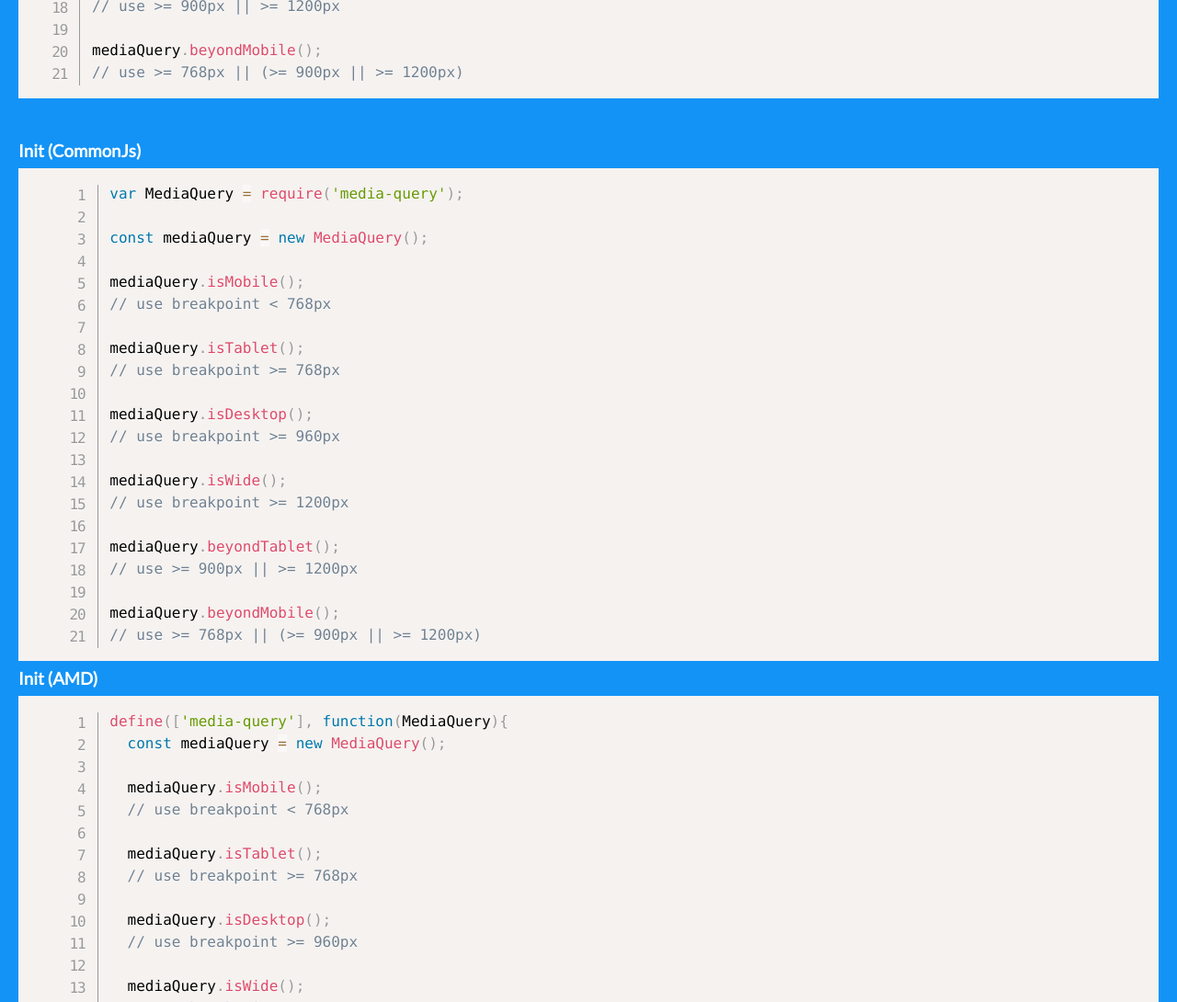
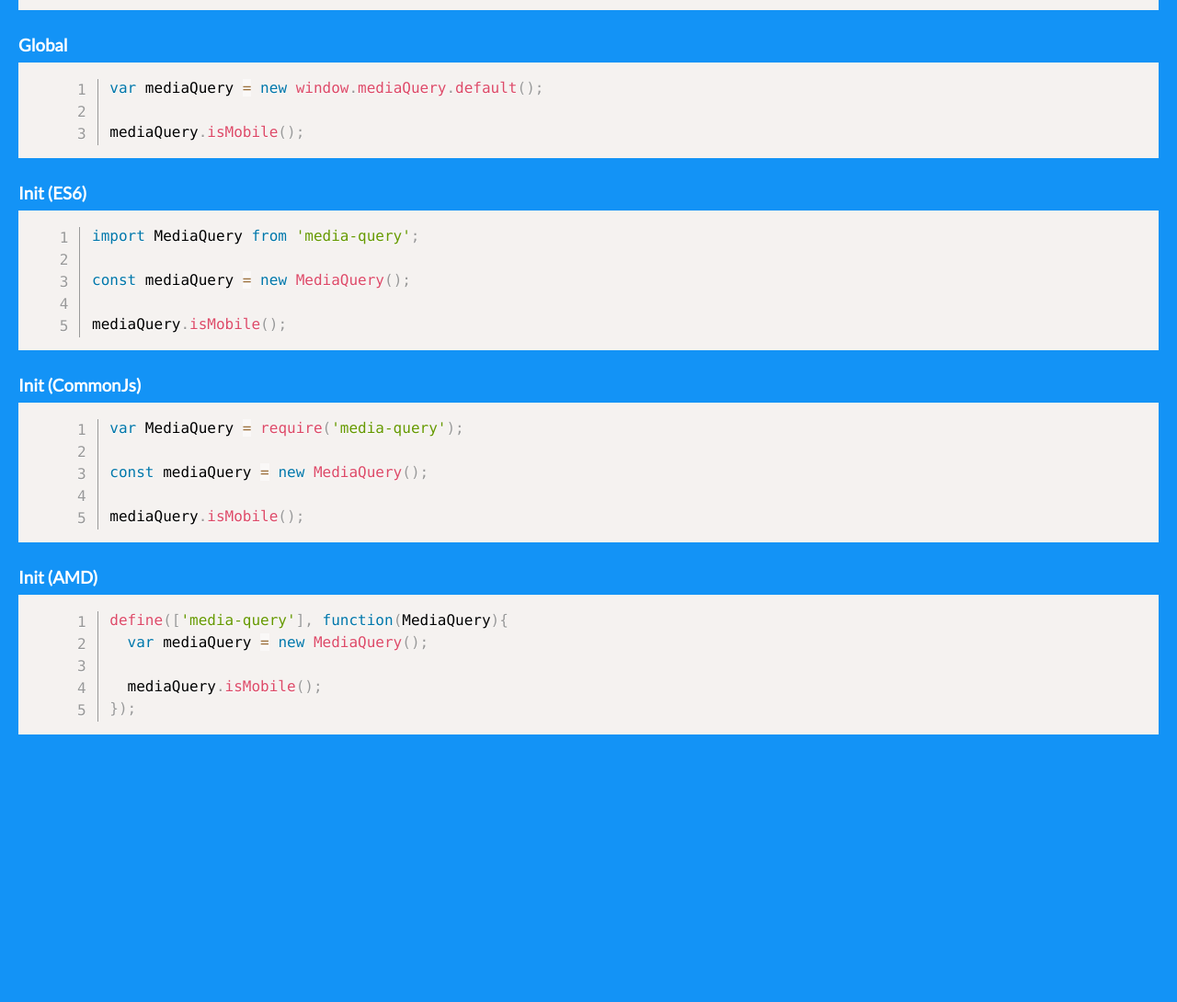
Before and after one commit to getninjas/dhalsim-js, a website: page index.html in a window 1280 px wide. Shown: the part 621-1711 px from the top of the page at 92% size. After the commit the page ends 1448 px from the top, so only its background shows below. Drawn offline with nearby package versions, Linux system fonts and the light colour scheme.

Commit message:
updated documentation

```diff
--- a/index.html
+++ b/index.html
@@ -8,7 +8,8 @@
   <title>Document</title>
   <link href="https://fonts.googleapis.com/css?family=Lato" rel="stylesheet">
   <link href="https://cdnjs.cloudflare.com/ajax/libs/prism/1.8.1/themes/prism.min.css" rel="stylesheet" />
-  <link rel="stylesheet" href="https://cdnjs.cloudflare.com/ajax/libs/prism/1.8.1/plugins/line-numbers/prism-line-numbers.css" data-noprefix />
+  <link rel="stylesheet" href="https://cdnjs.cloudflare.com/ajax/libs/prism/1.8.1/plugins/line-numbers/prism-line-numbers.css"
+    data-noprefix />
   <link href="demo.css" rel="stylesheet" />
   <link href="./dist/media-query.css" rel="stylesheet" />
   <script src="https://cdnjs.cloudflare.com/ajax/libs/prism/1.8.1/prism.js"></script>
@@ -17,23 +18,18 @@
 </head>
 
 <body>
-  <h1>TagManager</h1>
+  <h1>MediaQuery</h1>
   <br>
   <div class="title">
-    <h3>To use this module need to import `css` file and `js` file</h3>
+    <h3>To use this module need to import both css and js files from the "dist/" folder</h3>
   </div>
   <br>
 
   <div class="title">
-    <h3>Init (ES6)</h3>
+    <h3>Queries</h3>
   </div>
-
   <pre>
-  <code class="language-javascript line-numbers">import MediaQuery from 'media-query';
-
-  const mediaQuery = new MediaQuery();
-
-  mediaQuery.isMobile();
+    <code class="language-javascript line-numbers">mediaQuery.isMobile();
     // use breakpoint < 768px
 
     mediaQuery.isTablet();
@@ -51,6 +47,26 @@
     mediaQuery.beyondMobile();
     // use >= 768px || (>= 900px || >= 1200px)</code></pre>
   <br>
+  <div class="title">
+    <h3>Global</h3>
+  </div>
+
+  <pre>
+    <code class="language-javascript line-numbers">var mediaQuery = new window.mediaQuery.default();
+
+    mediaQuery.isMobile();</code></pre>
+  <br>
+
+  <div class="title">
+    <h3>Init (ES6)</h3>
+  </div>
+
+  <pre>
+  <code class="language-javascript line-numbers">import MediaQuery from 'media-query';
+
+  const mediaQuery = new MediaQuery();
+
+  mediaQuery.isMobile();</code></pre>
   <br>
 
   <div class="title">
@@ -62,49 +78,18 @@
 
     const mediaQuery = new MediaQuery();
 
-    mediaQuery.isMobile();
-    // use breakpoint < 768px
+    mediaQuery.isMobile();</code></pre>
 
-    mediaQuery.isTablet();
-    // use breakpoint >= 768px
-
-    mediaQuery.isDesktop();
-    // use breakpoint >= 960px
-
-    mediaQuery.isWide();
-    // use breakpoint >= 1200px
-
-    mediaQuery.beyondTablet();
-    // use >= 900px || >= 1200px
-
-    mediaQuery.beyondMobile();
-    // use >= 768px || (>= 900px || >= 1200px)</code></pre>
-
+    <br>
   <div class="title">
     <h3>Init (AMD)</h3>
   </div>
 
   <pre>
     <code class="language-javascript line-numbers">define(['media-query'], function(MediaQuery){
-      const mediaQuery = new MediaQuery();
+      var mediaQuery = new MediaQuery();
 
       mediaQuery.isMobile();
-      // use breakpoint < 768px
-
-      mediaQuery.isTablet();
-      // use breakpoint >= 768px
-
-      mediaQuery.isDesktop();
-      // use breakpoint >= 960px
-
-      mediaQuery.isWide();
-      // use breakpoint >= 1200px
-
-      mediaQuery.beyondTablet();
-      // use >= 900px || >= 1200px
-
-      mediaQuery.beyondMobile();
-      // use >= 768px || (>= 900px || >= 1200px)
     });</code></pre>
 </body>
 
```
Also changed, not shown: README.md. Lines whose indentation alone changed are shown as unchanged.
